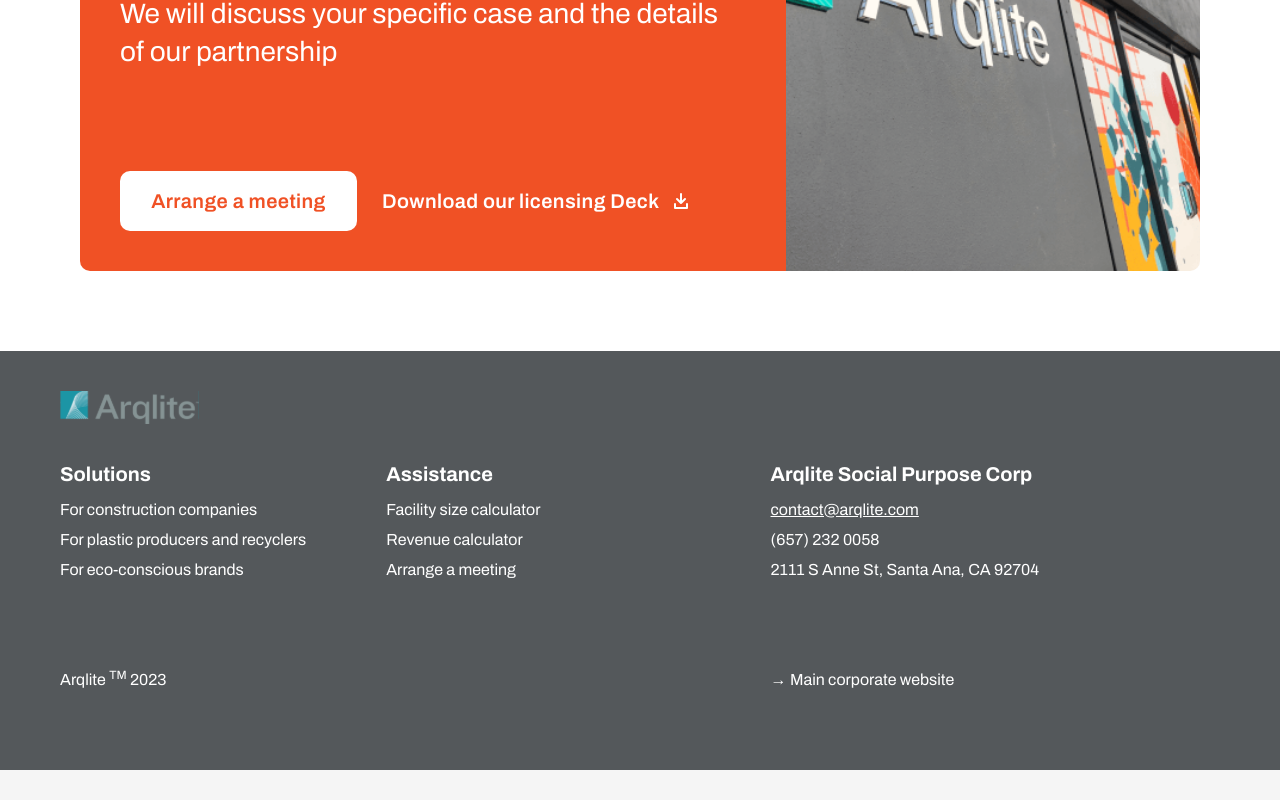
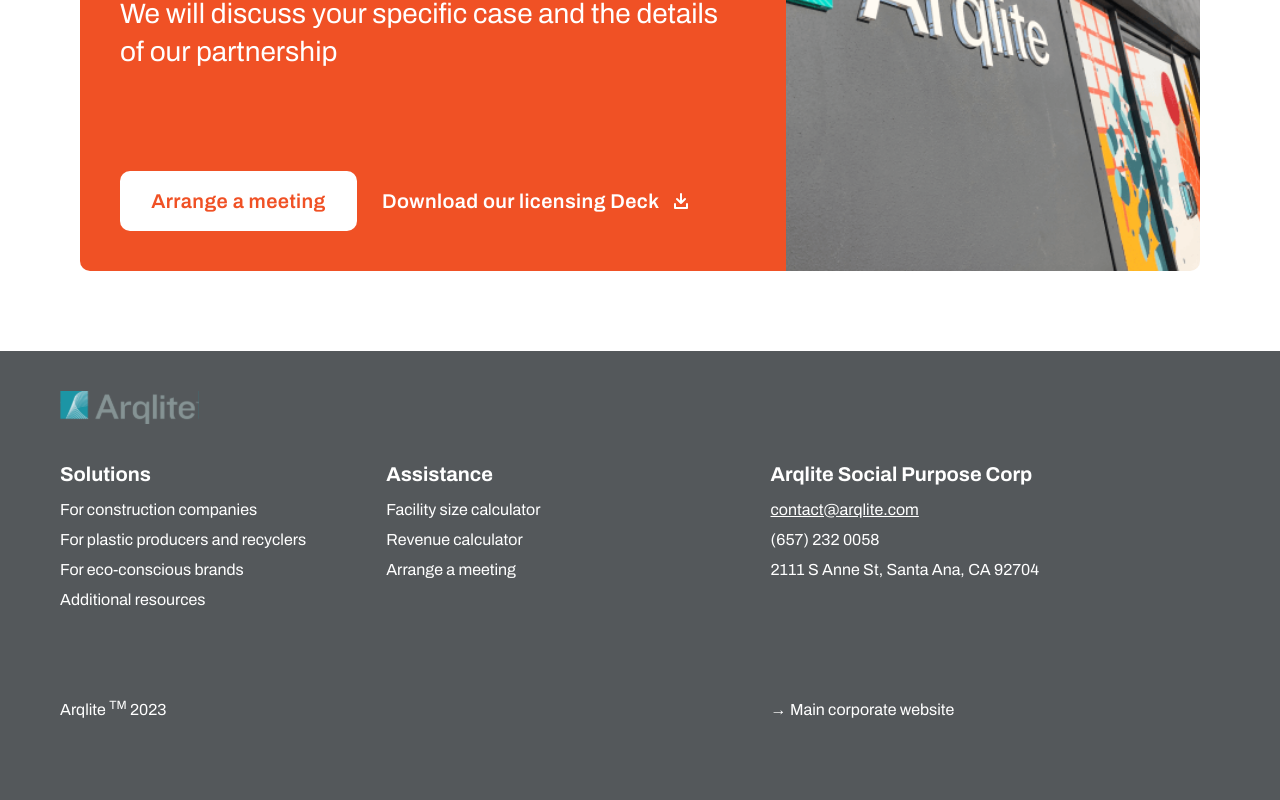
Before and after one commit to Apiary-Arqlite/arqlite, a React (Create React App) app: page / in a window 1280 px wide. Shown: the part 5904-6704 px from the top of the page. Before the commit the page ends 6674 px from the top, so only its background shows below. Built offline with nearby package versions, Linux system fonts and the light colour scheme.

Commit message:
added Additional resources link

```diff
--- a/src/blocks/footer.css
+++ b/src/blocks/footer.css
@@ -65,7 +65,7 @@
   padding-top: 40px;
 }
 
-@media screen and (max-width: 700px) {
+@media screen and (max-width: 768px) {
   .footer__container {
     display: grid;
     grid-template-columns: auto 1fr;
--- a/src/components/Footer.js
+++ b/src/components/Footer.js
@@ -21,6 +21,11 @@ const Footer = () => {
               </li>
               <li className='footer__column_item'>
                 <a href="#eco"className='footer__link'>For eco-conscious brands</a>
+              </li>
+              <li className='footer__column_item'>
+                <a href='https://docs.google.com/presentation/d/1mPSghnCJKGwfaGw6Fkz0dcMUZ8NSmlH__FzODv4d0Dw/edit#slide=id.g17e28408c82_0_13' className='footer__link' target="_blank" rel="noreferrer">
+                Additional resources
+                </a>
               </li>
             </ul>
           </div>
```
